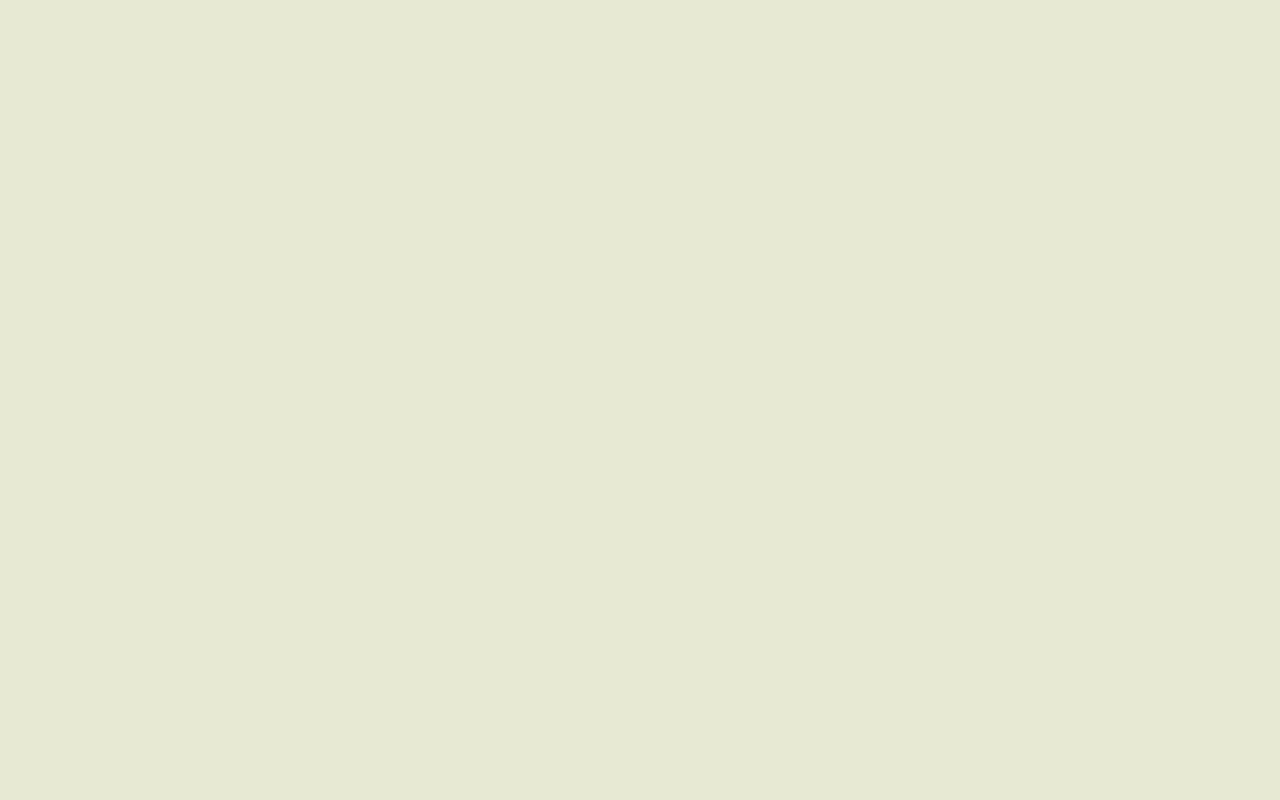
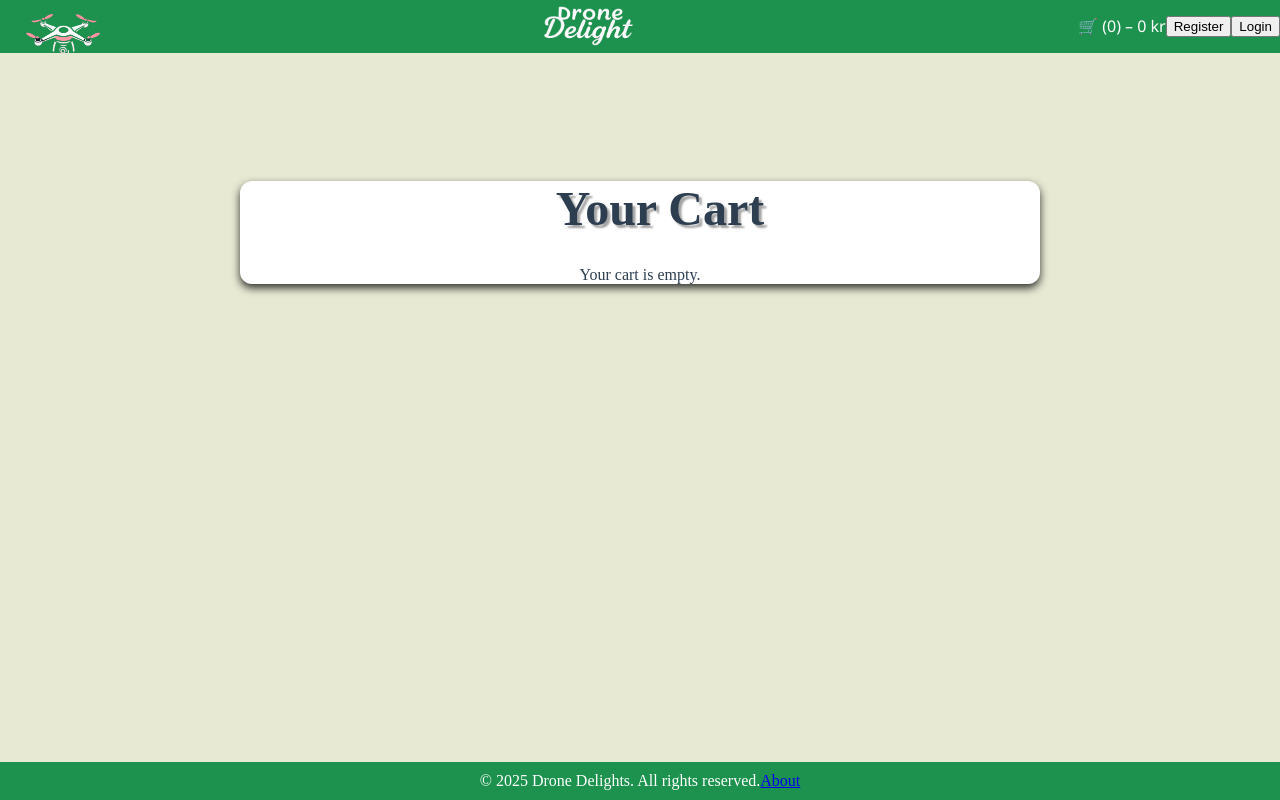
Before and after one commit to Sengir84/drone-delights, a React (Vite) app in the folder frontend/: page /cart in a window 1280 px wide. Before the commit this address had no page. Built offline with nearby package versions, Linux system fonts and the light colour scheme; a web font is replaced by a local one.

Commit message:
cart page with add, subtract and delete

```diff
--- a/frontend/src/AppRoutes.jsx
+++ b/frontend/src/AppRoutes.jsx
@@ -5,8 +5,9 @@ import Login from './pages/Login';
 import Register from './pages/Register';
 import About from './pages/About';
 import MenuPage from './pages/Menu';
+import CartPage from './pages/Cart';
 
-export default function AppRoutes() {
+ function AppRoutes() {
   return (
     <Routes>
       {/* Alla sidor som använder Layout */}
@@ -14,10 +15,13 @@ export default function AppRoutes() {
         <Route index element={<Home />} />
         <Route path="about" element={<About />} />
         <Route path="/login" element={<Login />} />
-      <Route path="/register" element={<Register />} />
+        <Route path="/register" element={<Register />} />
         <Route path="/menu" element={<MenuPage />} />
+        <Route path="/cart" element={<CartPage />} />
       </Route>
 
     </Routes>
   );
 }
+
+export default AppRoutes;
--- /dev/null
+++ b/frontend/src/components/Cart.css
@@ -0,0 +1,46 @@
+h1 {
+  margin-left:40px;
+}
+
+.cart-container {
+  margin-left:auto;
+  margin-right:auto;
+  margin-top:10%;
+  background-color: white;
+  max-width: 800px;
+  border-radius: 12px;
+  box-shadow: 0 4px 8px rgba(0, 0, 0, 0.8);
+}
+
+.cart-items {
+  max-width: 800px;
+  margin: auto;
+  padding: 20px;
+  text-align: left;
+}
+
+.cart-item {
+  display: flex;
+  align-items: center;
+  justify-content: space-between;
+  gap: 10px;
+  margin-bottom: 10px;
+  font-size: 1.4rem;
+}
+
+.cart-buttons button {
+  border-radius: 8px;
+  border: none;
+  height: 40px;
+  cursor: pointer;
+  font-size: 1.2rem;
+  margin-left: 8px;
+  color: #333;
+  transition: color 0.2s;
+  vertical-align: middle;
+}
+
+.cart-buttons button.addsub {
+  font-size: 2rem;
+
+}
--- a/frontend/src/components/Cart.jsx
+++ b/frontend/src/components/Cart.jsx
@@ -0,0 +1,37 @@
+import React, { useContext } from 'react';
+import { CartContext } from "../context/CartContext";
+import './Cart.css';
+
+const Cart = () => {
+  const { cart, handleAddToCart, handleRemoveFromCart, handleDeleteFromCart, totalPrice } = useContext(CartContext);
+
+  if (!cart || cart.length === 0) {
+    return (
+      <div className="cart-container">
+        <h1>Your Cart</h1>
+        <p>Your cart is empty.</p>
+      </div>
+    );
+  }
+
+  return (
+    <div className="cart-container">
+      <h1>Your Cart</h1>
+      <ul className="cart-items">
+        {cart.map(item => (
+          <li key={item.id} className="cart-item">
+            <span>{item.name} – {item.price} kr × {item.quantity || 1}</span>
+            <div className="cart-buttons">
+              <button className="addsub" onClick={() => handleRemoveFromCart(item.id)}>−</button>
+              <button className="addsub" onClick={() => handleAddToCart(item)}>+</button>
+              <button onClick={() => handleDeleteFromCart(item.id)}>🗑️</button>
+            </div>
+          </li>
+        ))}
+      </ul>
+      <h3>Total: {totalPrice} kr</h3>
+    </div>
+  );
+};
+
+export default Cart;
--- a/frontend/src/components/Header.jsx
+++ b/frontend/src/components/Header.jsx
@@ -8,6 +8,7 @@ import dronedelight from '../assets/Img/drone delight text.png';
 import { useEffect, useState, useRef } from "react";
 import { useContext } from "react"
 import { CartContext } from "../context/CartContext";
+
 
 function Header() {
   const navigate = useNavigate();
@@ -94,6 +95,7 @@ console.log("Header totalPrice:", totalPrice);
           <div className="avatar-dropdown">
             <p>Hello {username}</p>
             <button onClick={() => navigate("/profile")}>Profile</button>
+            <button onClick={() => navigate("/cart")}>My cart</button>
             <button onClick={() => {
               localStorage.removeItem('token');
               setIsLoggedIn(false);
--- a/frontend/src/constants/routes.js
+++ b/frontend/src/constants/routes.js
@@ -3,6 +3,7 @@ const ROUTES = {
   LOGIN: '/login',
   REGISTER: '/register',
   MENU: '/menu',
+  CART: '/cart',
   PRODUCT_DETAIL: (id) => `/menu/${id}`, // dynamic
   PROFILE: '/profile',
 };
--- a/frontend/src/context/CartContext.jsx
+++ b/frontend/src/context/CartContext.jsx
@@ -37,6 +37,21 @@ export const CartProvider = ({ children }) => {
     });
   };
 
+  const handleRemoveFromCart = (dishId) => {
+  setCart(prevCart => {
+    return prevCart
+      .map(item =>
+        item.id === dishId
+          ? { ...item, quantity: (item.quantity || 1) - 1 }
+          : item
+      )
+      .filter(item => item.quantity > 0);
+  });
+};
+
+const handleDeleteFromCart = (dishId) => {
+  setCart(prevCart => prevCart.filter(item => item.id !== dishId));
+};
 
   useEffect(() => {
     const token = localStorage.getItem("token");
@@ -96,7 +111,9 @@ export const CartProvider = ({ children }) => {
       setFavorites,
       totalPrice,
       handleAddToCart,
-      handleAddToFavorites
+      handleAddToFavorites,
+      handleRemoveFromCart,
+      handleDeleteFromCart,
     }}>
       {children}
     </CartContext.Provider>
--- a/frontend/src/index.css
+++ b/frontend/src/index.css
@@ -7,7 +7,7 @@
 }
 
 #root {
-    max-width: 14400px;
+    max-width: 14440px;
     margin: 0;
     padding: 0;
     text-align: center;
--- /dev/null
+++ b/frontend/src/pages/Cart.jsx
@@ -0,0 +1,15 @@
+import React from "react";
+import Cart from "../components/Cart"; // Adjust path if needed
+import { useContext } from "react";
+import { CartContext } from "../context/CartContext";
+
+const CartPage = () => {
+  const { cart } = useContext(CartContext);
+  return (
+    <div className="cart-page">
+      <Cart cart={cart} />
+    </div>
+  );
+};
+
+export default CartPage;
```
